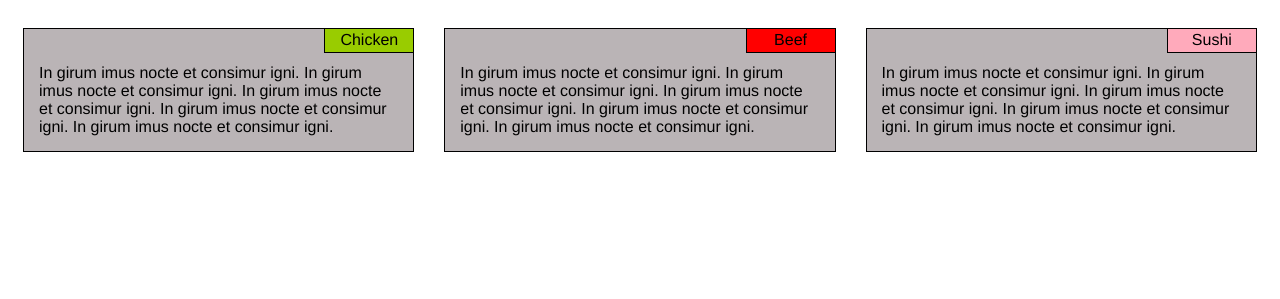
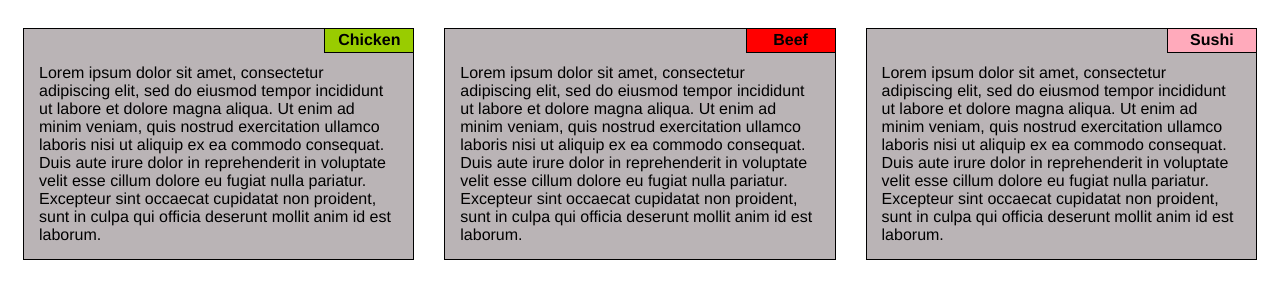
Before and after one commit to Fierisentio/mod2_solution, a plain HTML site: page index.html in a window 1280 px wide. Shown: the part 55-354 px from the top of the page. Drawn offline with Linux system fonts and the light colour scheme.

Commit message:
changed to bold the section titles and dummy-text changed to a longer text

```diff
--- a/css/style.css
+++ b/css/style.css
@@ -60,6 +60,7 @@ p.category{
   border: 1px solid black;
   text-align: center;
   font-size: 100%;
+  font-weight: bold;
   color: black;
 }
 
--- a/index.html
+++ b/index.html
@@ -10,37 +10,25 @@
 <h1>Our Menu</h1>
 
 <div class="row">
-  <div class="col-lg-4 col-md-6 col-sd-12 anchor">
+  <div class="col-lg-4 col-md-6 col-sd-12">
     <p class="content">
-    In girum imus nocte et consimur igni.
-    In girum imus nocte et consimur igni.
-    In girum imus nocte et consimur igni.
-    In girum imus nocte et consimur igni.
-    In girum imus nocte et consimur igni.
+    Lorem ipsum dolor sit amet, consectetur adipiscing elit, sed do eiusmod tempor incididunt ut labore et dolore magna aliqua. Ut enim ad minim veniam, quis nostrud exercitation ullamco laboris nisi ut aliquip ex ea commodo consequat. Duis aute irure dolor in reprehenderit in voluptate velit esse cillum dolore eu fugiat nulla pariatur. Excepteur sint occaecat cupidatat non proident, sunt in culpa qui officia deserunt mollit anim id est laborum.
     </p>
     <p class="category" id="p1">
     Chicken
     </p>
   </div>
-  <div class="col-lg-4 col-md-6 col-sd-12 anchor">
+  <div class="col-lg-4 col-md-6 col-sd-12">
     <p class="content">
-    In girum imus nocte et consimur igni.
-    In girum imus nocte et consimur igni.
-    In girum imus nocte et consimur igni.
-    In girum imus nocte et consimur igni.
-    In girum imus nocte et consimur igni.
+    Lorem ipsum dolor sit amet, consectetur adipiscing elit, sed do eiusmod tempor incididunt ut labore et dolore magna aliqua. Ut enim ad minim veniam, quis nostrud exercitation ullamco laboris nisi ut aliquip ex ea commodo consequat. Duis aute irure dolor in reprehenderit in voluptate velit esse cillum dolore eu fugiat nulla pariatur. Excepteur sint occaecat cupidatat non proident, sunt in culpa qui officia deserunt mollit anim id est laborum.
     </p>
     <p class="category" id="p2">
     Beef
     </p>
   </div>
-  <div class="col-lg-4 col-md-12 col-sd-12 anchor">
+  <div class="col-lg-4 col-md-12 col-sd-12">
     <p class="content">
-    In girum imus nocte et consimur igni.
-    In girum imus nocte et consimur igni.
-    In girum imus nocte et consimur igni.
-    In girum imus nocte et consimur igni.
-    In girum imus nocte et consimur igni.
+    Lorem ipsum dolor sit amet, consectetur adipiscing elit, sed do eiusmod tempor incididunt ut labore et dolore magna aliqua. Ut enim ad minim veniam, quis nostrud exercitation ullamco laboris nisi ut aliquip ex ea commodo consequat. Duis aute irure dolor in reprehenderit in voluptate velit esse cillum dolore eu fugiat nulla pariatur. Excepteur sint occaecat cupidatat non proident, sunt in culpa qui officia deserunt mollit anim id est laborum.
     </p>
     <p class="category" id="p3">
     Sushi
```
